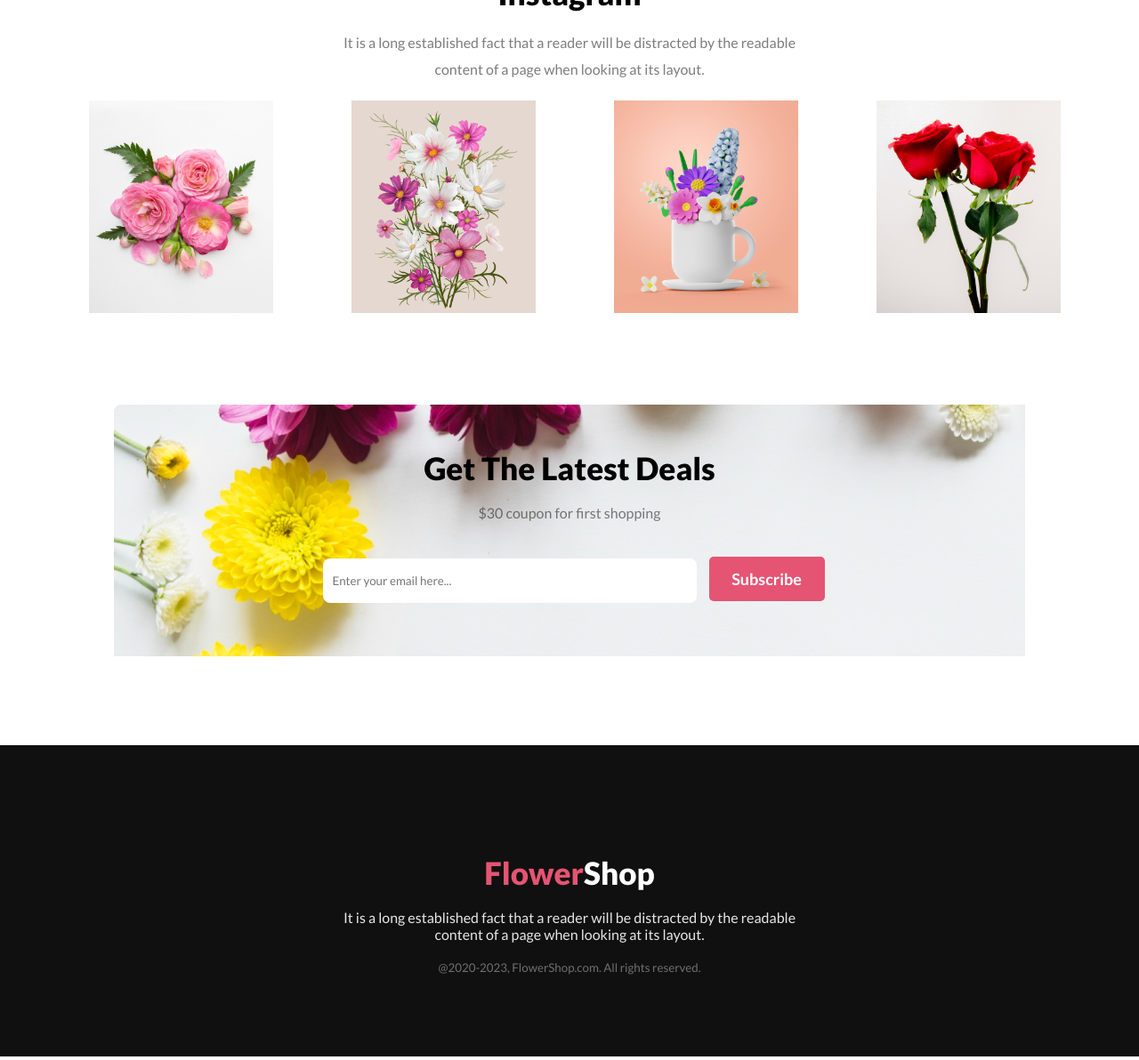
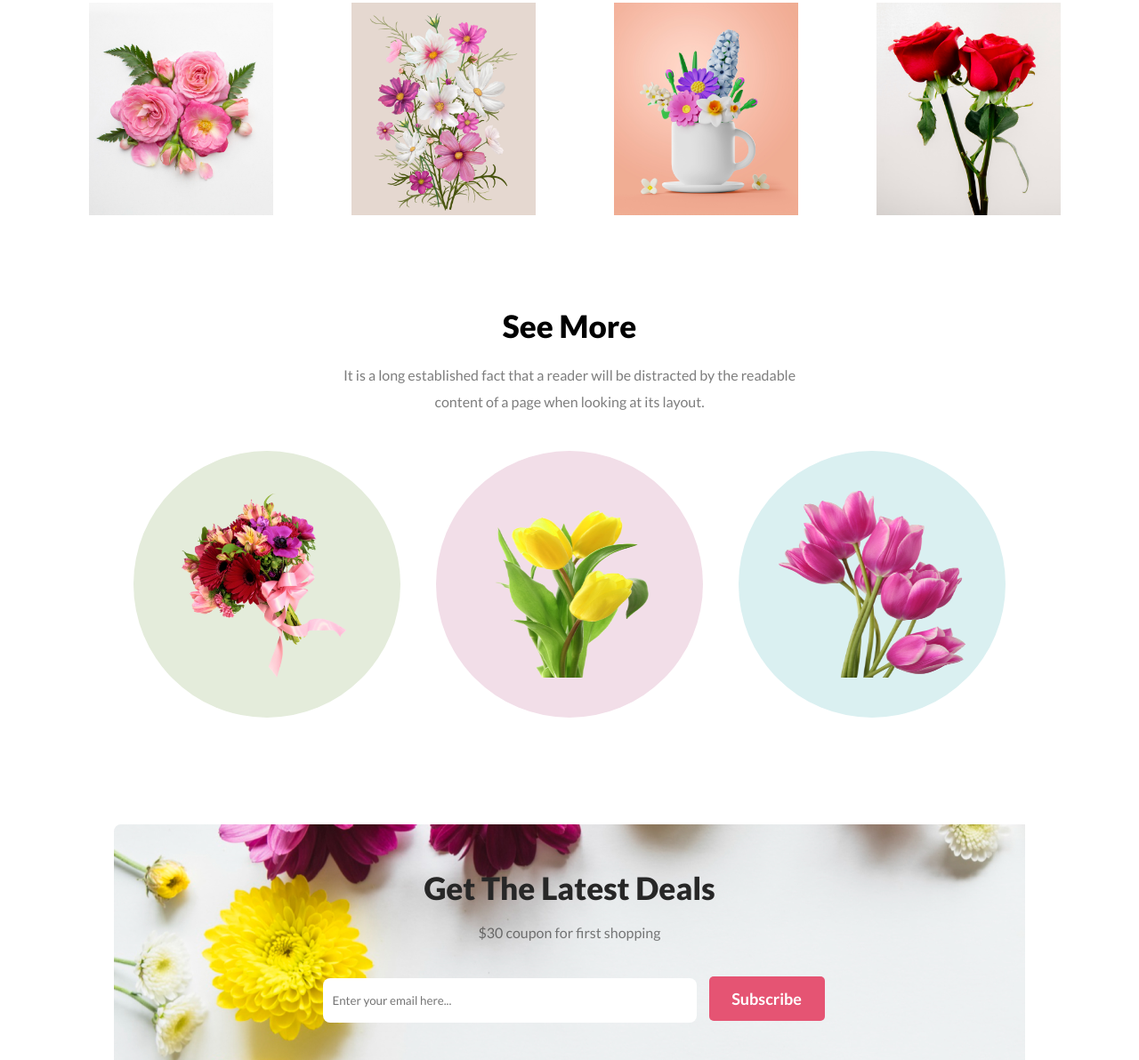
Before and after one commit to NFRIDOY/flower-shop-assignment1, a plain HTML site: page index.html in a window 1280 px wide. Shown: the part 2801-3993 px from the top of the page at 89% size. Drawn offline with Linux system fonts and the light colour scheme.

Commit message:
See More Section Added Full website ss added README Updated

```diff
--- a/index.html
+++ b/index.html
@@ -33,7 +33,7 @@
                 that it has a more-or-less normal distribution of letters.
             </p>
             <button class="deep-bg">
-                <a href="#">Shop Now</a>
+                <a href="#FeaturedFlowers">Shop Now</a>
             </button>
         </div>
         <img src="images/pngwing 10.png" alt="">
@@ -91,7 +91,7 @@
                         content of a page when looking at its layout
                     </p>
                     <button class="deep-bg">
-                        <a href="#">Sign Up</a>
+                        <a href="#subs">Sign Up</a>
                     </button>
                 </div>
                 <img class="hotDeal-img" src="images/pngwing 8.png" alt="">
@@ -121,9 +121,35 @@
 
             <!-- </div> -->
         </section>
+        <section class="seeMore">
+            <!-- <div> -->
+                <h1 class="secondaryHeading">See More</h1>
+                <p class="peraPerfect">
+                    It is a long established fact that a reader will be distracted by the readable <br>
+                    content of a page when looking at its layout.
+                </p>
+                <div class="seeMoreImgs">
+                    <div class="seeMoreImg1 roundFlowerColor3">
+                        <img src="images/pngwing 5.png" alt="" class="instagramImg" >
+                    </div>
+                    <!-- <div class="seeMoreImg1">
+                        <img src="images/pngwing 10.png" alt="" class="instagramImg" >
+                    </div> -->
+                    <div class="seeMoreImg1 roundFlowerColor1">
+                        <img src="images/pngwing 7.png" alt="" class="instagramImg" >
+                    </div >
+                    <div class="seeMoreImg1 roundFlowerColor2">
+                        <img src="images/pngwing 6.png" alt="" class="instagramImg" >
+                    </div>
+                </div>
+
+            <!-- </div> -->
+        </section>
         <section class="email-container">
             <div class="emailBox">
-                <h1 class="secondaryHeading">Get The Latest Deals</h1>
+                <h1 class="secondaryHeading">
+                    Get The Latest Deals
+                </h1>
                 <p>$30 coupon for first shopping</p>
                 <div class="input">
                     <input id="email" class="" type="text" name="" placeholder="Enter your email here...">
@@ -135,12 +161,12 @@
                 </div>
             </div>
         </section>
-        <section class="newSection">
 
-        </section>
     </main>
     <footer>
-        <h1 class="secondaryHeading"><span class="primColor">Flower</span>Shop</h1>
+        <h1 class="secondaryHeading">
+            <span class="primColor">Flower</span>Shop
+        </h1>
         <p class="footerText">
             It is a long established fact that a reader will be distracted by the readable <br>
             content of a page when looking at its layout.
--- a/style.css
+++ b/style.css
@@ -4,6 +4,10 @@
     padding: 0px;
     font-family: "Lato", sans-serif;
 }
+button, u{
+    cursor: pointer;
+}
+
 a {
     text-decoration: none;
 }
@@ -29,6 +33,14 @@ p {
 .peraPerfect {
     text-align: center;
     margin-bottom: 20px;
+}
+button:hover {
+    background: #000000;
+    /* background: rgb(229, 84, 115, 0.8); */
+    color: white;
+}
+span:hover {
+    color: #e84266;
 }
 
 /* Header Classed */
@@ -148,7 +160,7 @@ header > img {
 
 /* hotDeal */
 .hotDeal-container {
-    height: 100vh;
+    height: 80vh;
     display: flex;
     align-items: center;
 }
@@ -191,6 +203,7 @@ a {
 }
 /* instagram */
 .instagram {
+    margin-top: 50px;
     /* margin-left: 10%;
     margin-right: 10%;
     padding-left: 40%;
@@ -215,17 +228,28 @@ a {
     margin-left: 100px;
 }
 .instagramImg {
-    /* display: block; */
-
     width: 70%;
     height: 70%;
+}
+.seeMore {
+    margin-top: 100px;
+}
 
-    /* margin: 10px; */
+.seeMoreImgs {
+    display: flex;
+    justify-content: center;
+    align-items: center;
 }
-.instagramImg1 {
-    /* width: 70%;
-    height: 70%; */
+.seeMoreImg1 {
+    display: flex;
+    justify-content: center;
+    align-items: center;
+    width: 300px;
+    height: 300px;
+    border-radius: 50%;
+    margin: 20px;
 }
+
 .email-container {
     margin-top: 100px;
     margin-left: 10%;
@@ -243,13 +267,13 @@ a {
     align-items: center;
     padding: 50px 60px;
 }
+.emailBox h1 {
+    color: #272727;
+}
 .emailBox p {
     margin-bottom: 20px;
 }
-/* .emailBox input[type="text"] {
-    margin-bottom: 20px;
 
-} */
 #email {
     background-color: white;
     border: none;
```
Also changed, not shown: 3 other files.
